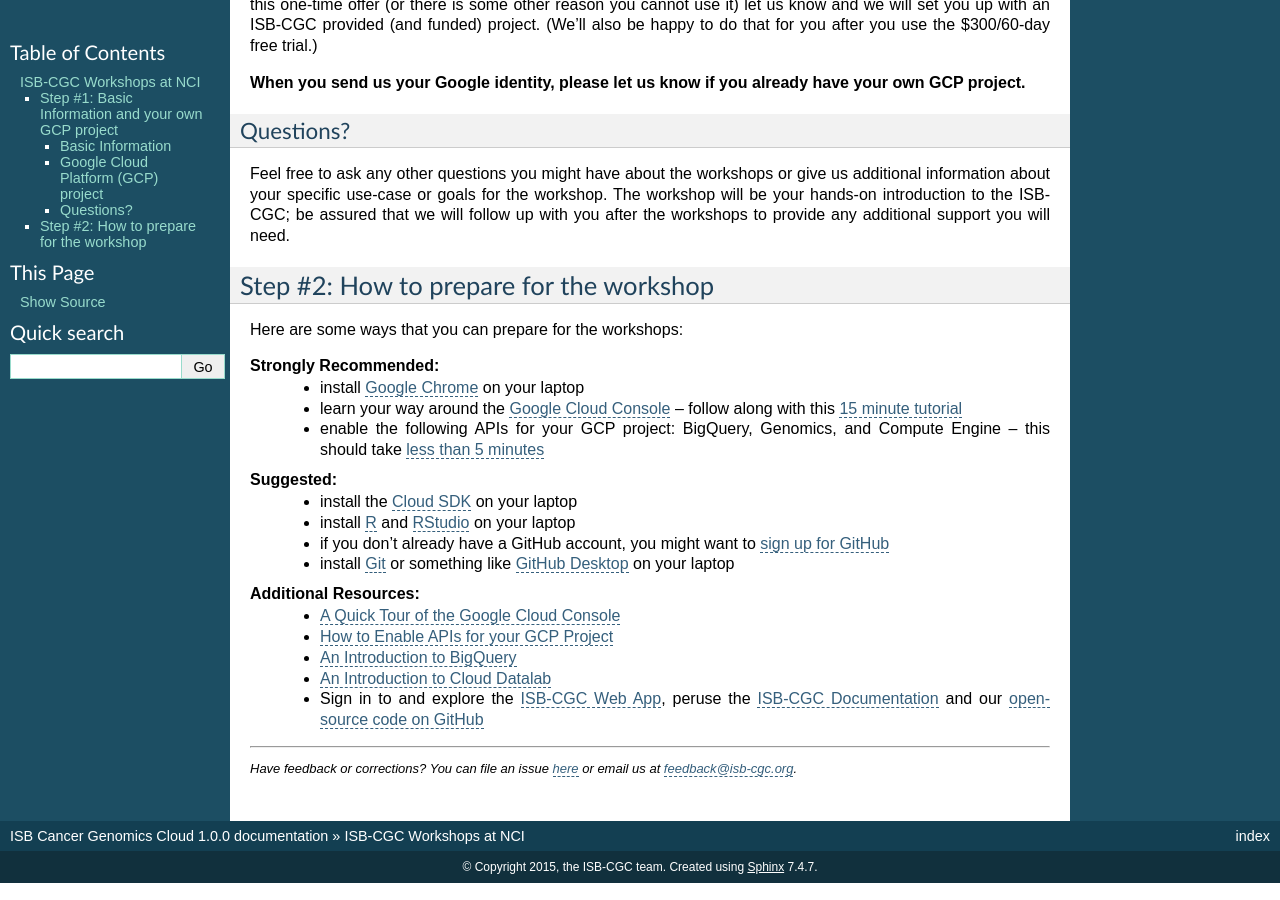
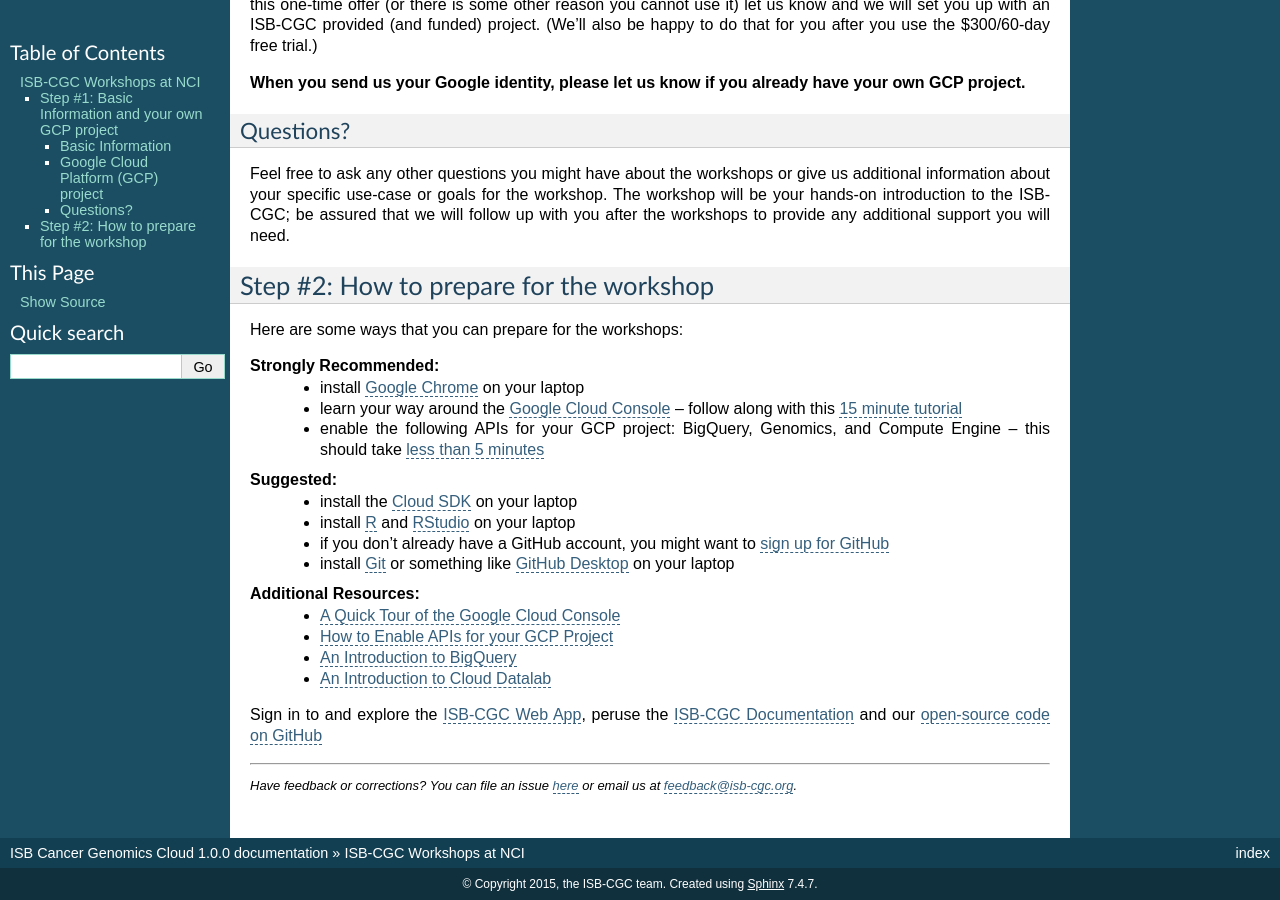
Before and after one commit to isb-cgc/readthedocs, a Sphinx documentation site: the page built from docs/source/sections/Workshop.rst, in a window 1280 px wide and 900 px high, scrolled down 608 px. Built offline with Sphinx 7.4.7, drawn with Linux system fonts in a browser that asks for light colours.

Commit message:
minor reformat

```diff
--- a/docs/source/sections/Workshop.rst
+++ b/docs/source/sections/Workshop.rst
@@ -71,4 +71,5 @@
     * `How to Enable APIs for your GCP Project <https://raw.githubusercontent.com/isb-cgc/readthedocs/master/docs/include/enabling_new_APIs.pdf>`_
     * `An Introduction to BigQuery <https://raw.githubusercontent.com/isb-cgc/readthedocs/master/docs/include/intro_to_BigQuery.pdf>`_
     * `An Introduction to Cloud Datalab <https://raw.githubusercontent.com/isb-cgc/readthedocs/master/docs/include/intro_to_Cloud_Datalab.pdf>`_
-    * Sign in to and explore the `ISB-CGC Web App <https://isb-cgc.appspot.com/>`_, peruse the `ISB-CGC Documentation <http://isb-cancer-genomics-cloud.readthedocs.org/en/latest/>`_ and our `open-source code on GitHub <https://github.com/isb-cgc/>`_
+
+Sign in to and explore the `ISB-CGC Web App <https://isb-cgc.appspot.com/>`_, peruse the `ISB-CGC Documentation <http://isb-cancer-genomics-cloud.readthedocs.org/en/latest/>`_ and our `open-source code on GitHub <https://github.com/isb-cgc/>`_
```
